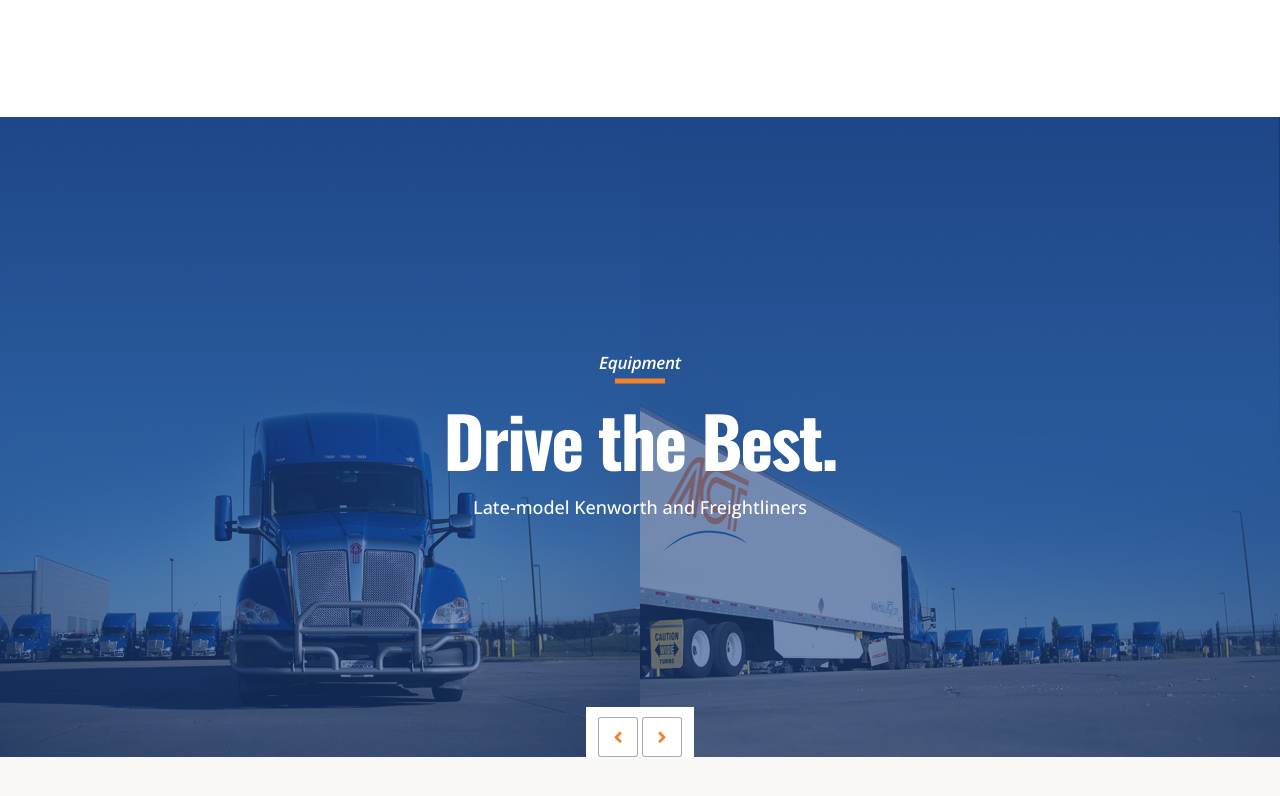
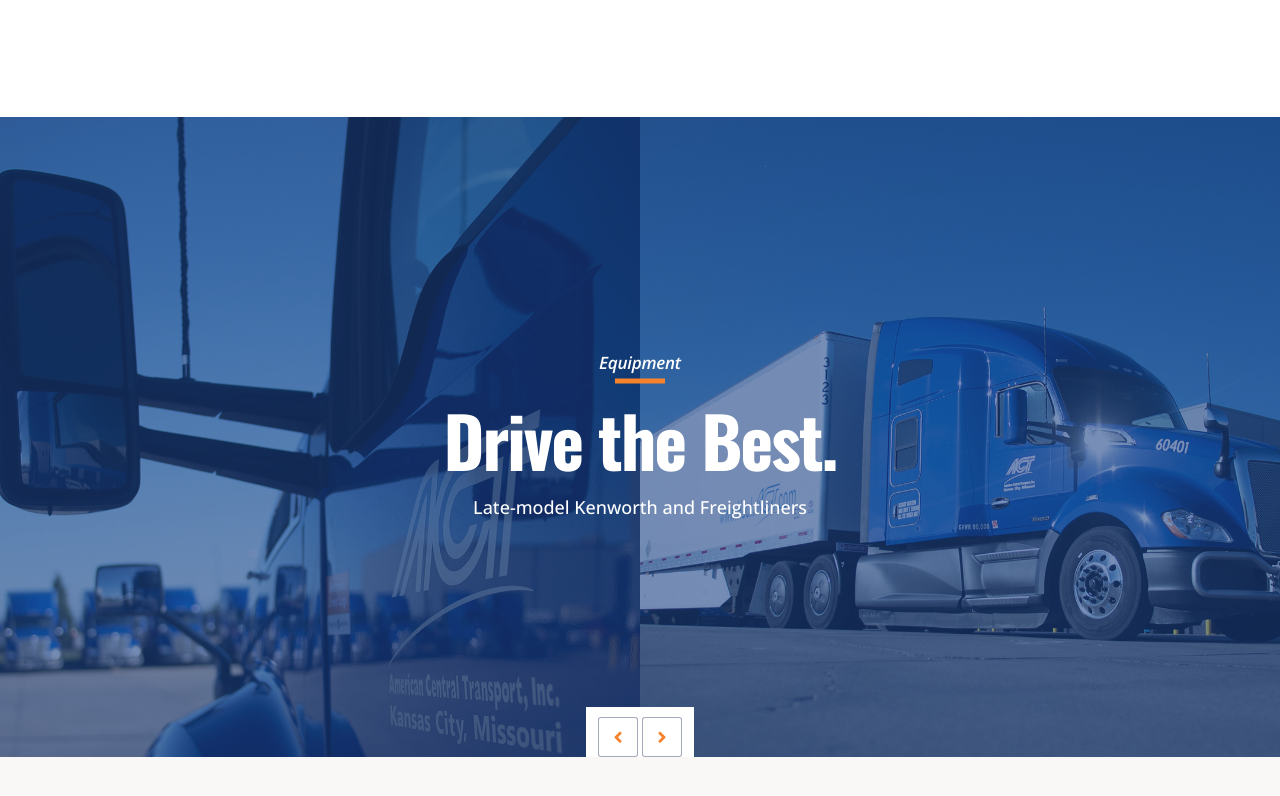
Before and after one commit to hta-pete/act-2021, a plain HTML site: page index.html in a window 1280 px wide. Shown: the part 1144-1940 px from the top of the page. Drawn offline with nearby package versions, Linux system fonts and the light colour scheme.

Commit message:
update equipment slider

```diff
--- a/index.html
+++ b/index.html
@@ -155,15 +155,36 @@
 				<h3 class="headline_lg pad-top_20">Drive the Best.</h3>
 				<p class="pad-top_20">Late-model Kenworth and Freightliners</p>
 			</div>
-			<div class="equipment-slider">
+
+			<div class="equipment-slider equipment-slider_left">
 				<div class="equipment-slider_slide">
-					<img src="img/equipment.jpg">
+					<img src="img/equipment-slider/equipment-3.jpg">
+				</div>
+				<div class="equipment-slider_slide">
+					<img src="img/equipment-slider/equipment-1.jpg">
+				</div>
+				<div class="equipment-slider_slide">
+					<img src="img/equipment-slider/equipment-6.jpg">
 				</div>
 			</div>
+
+			<div class="equipment-slider equipment-slider_right">
+				<div class="equipment-slider_slide">
+					<img src="img/equipment-slider/equipment-4.jpg">
+				</div>
+				<div class="equipment-slider_slide">
+					<img src="img/equipment-slider/equipment-2.jpg">
+				</div>
+				<div class="equipment-slider_slide">
+					<img src="img/equipment-slider/equipment-5.jpg">
+				</div>
+			</div>
+
 			<div class="equipment-slider_btns flex-v">
 				<div class="equipment-slider_prev-btn flex-all"><i class="fas fa-angle-left"></i></div>
 			  <div class="equipment-slider_next-btn flex-all"><i class="fas fa-angle-right"></i></div>
 			</div>
+
 		</section>
 		<!-- ————————————————————
 		DRIVER STORIES
--- a/js/app.js
+++ b/js/app.js
@@ -30,6 +30,33 @@ $(function(){
     lastScrollTop = scrollTop;
 
   }
+
+  // EQUIPMENT SLIDER
+  $('.equipment-slider_left').slick({
+    infinite: true,
+    slidesToShow: 1,
+    slidesToScroll: 1,
+    dots: false,
+    prevArrow: false,
+    nextArrow: false
+  });
+  $('.equipment-slider_right').slick({
+    infinite: true,
+    slidesToShow: 1,
+    slidesToScroll: 1,
+    dots: false,
+    asNavFor: $('.equipment-slider_left'),
+    prevArrow: $('.equipment-slider_prev-btn'),
+    nextArrow: $('.equipment-slider_next-btn')
+  });
+
+  $('.equipment-slider_btns').on('mouseenter', function(){
+    $('.equipment').addClass('active');
+  });
+  $('.equipment-slider_btns').on('mouseleave', function(){
+    $('.equipment').removeClass('active');
+  });
+
   // ACT PLAZA SLIDER
   $('.plaza-slider').slick({
     infinite: true,
@@ -41,11 +68,6 @@ $(function(){
     nextArrow: $('.next-btn')
   });
 
-  $('.equipment-slider_btns').on('mouseenter', function(){
-    $('.equipment').addClass('active');
-  });
-  $('.equipment-slider_btns').on('mouseleave', function(){
-    $('.equipment').removeClass('active');
-  });
+
 
 });
--- a/sass/_home.scss
+++ b/sass/_home.scss
@@ -204,11 +204,17 @@
 	z-index:0;
 	position:absolute;
 	top:0;
-	left:0;
-	width:100%;
 	height:100%;
 	background:$blue;
 	overflow:hidden;
+}
+.equipment-slider_left{
+	left:0;
+	width:50%;
+}
+.equipment-slider_right{
+	right:0;
+	width:50%;
 }
 .equipment-slider_slide{
 	position:relative;
@@ -217,8 +223,8 @@
 	img{
 		display:block;
 		position:relative;
-		width:100%;
-		height:100%;
+		width:100% !important;
+		height:100% !important;
 		object-fit: cover;
 		object-position: bottom center;
 		@include opacity(0.4);
@@ -277,10 +283,6 @@
 		height:100%;
 		background:$blue;
 	}
-}
-.slick-slider, .slick-track, .slick-list {
-	height:100%;
-}
 	.slick-slide{
 		height:100%;
 		@include opacity(0.3);
@@ -293,6 +295,10 @@
 	}
 	.slick-current{
 		@include opacity(1);
+	}
+}
+.slick-slider, .slick-track, .slick-list {
+	height:100%;
 }
 .slider-btns{
 	z-index:2;
```
Also changed, not shown: css/main.css, img/equipment-slider/equipment-1.jpg (added), img/equipment-slider/equipment-2.jpg (added), img/equipment-slider/equipment-3.jpg (added), img/equipment-slider/equipment-4.jpg (added), img/equipment-slider/equipment-5.jpg (added), img/equipment-slider/equipment-6.jpg (added), 1 other file. Lines whose indentation alone changed are shown as unchanged.
